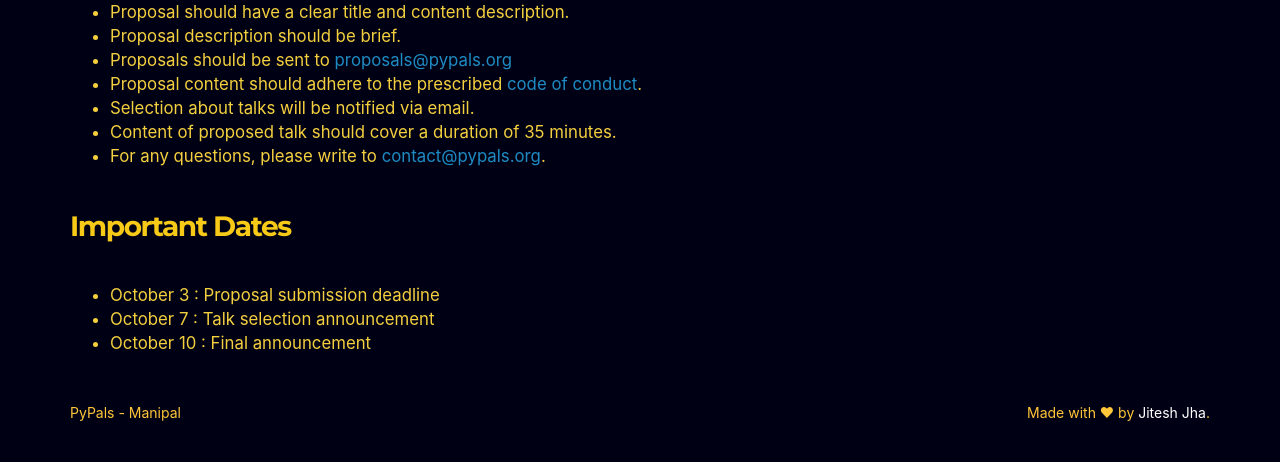
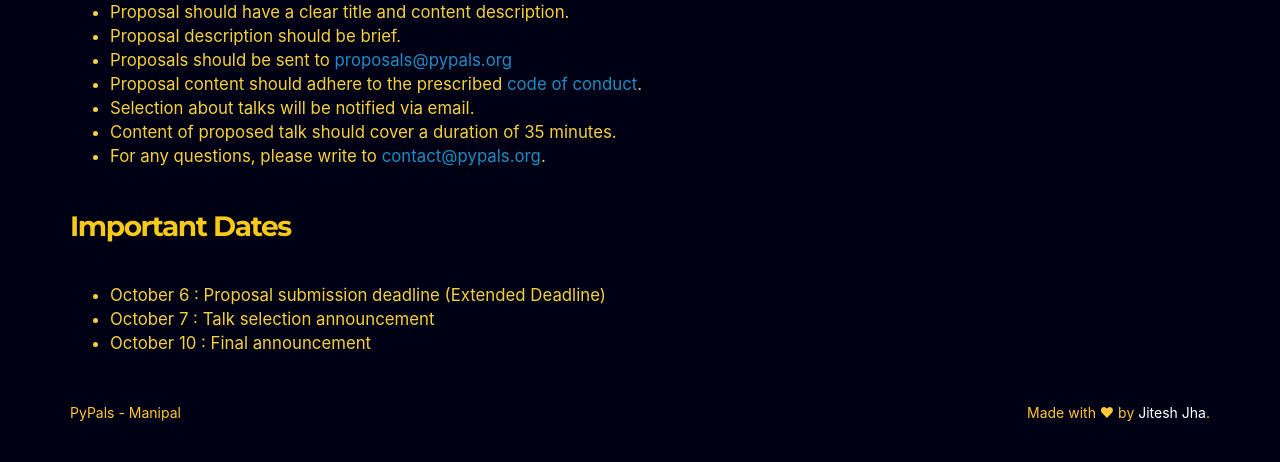
Before and after one commit to avikantz/pypals-website, a Flask app: page /proposal in a window 1280 px wide. Shown: the part 338-800 px from the top of the page. Run offline with Flask 2, Linux system fonts and the light colour scheme; parts of the project's set-up code (start-up, migrations or seed data) failed here and were passed over; some libraries are stand-ins or nearby versions.

Commit message:
Changed deadline

```diff
--- a/templates/proposal.html
+++ b/templates/proposal.html
@@ -69,7 +69,7 @@
     <div class="row">
       <div class="col-md-12">
         <ul>
-          <li>October 3 : Proposal submission deadline</li>
+          <li>October 6 : Proposal submission deadline (Extended Deadline)</li>
           <li>October 7 : Talk selection announcement</li>
           <li>October 10 : Final announcement</li>
         </ul>
```
